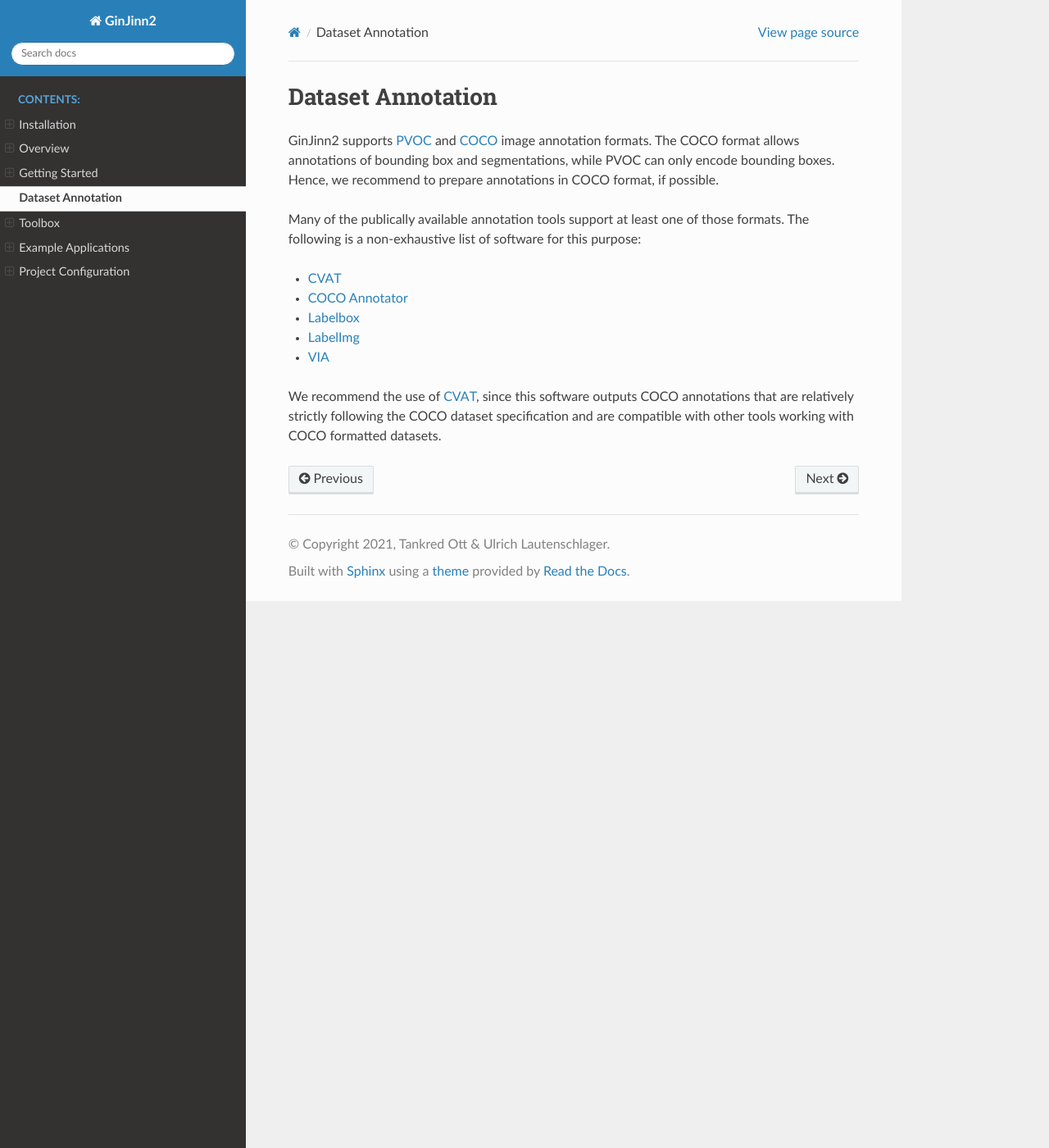
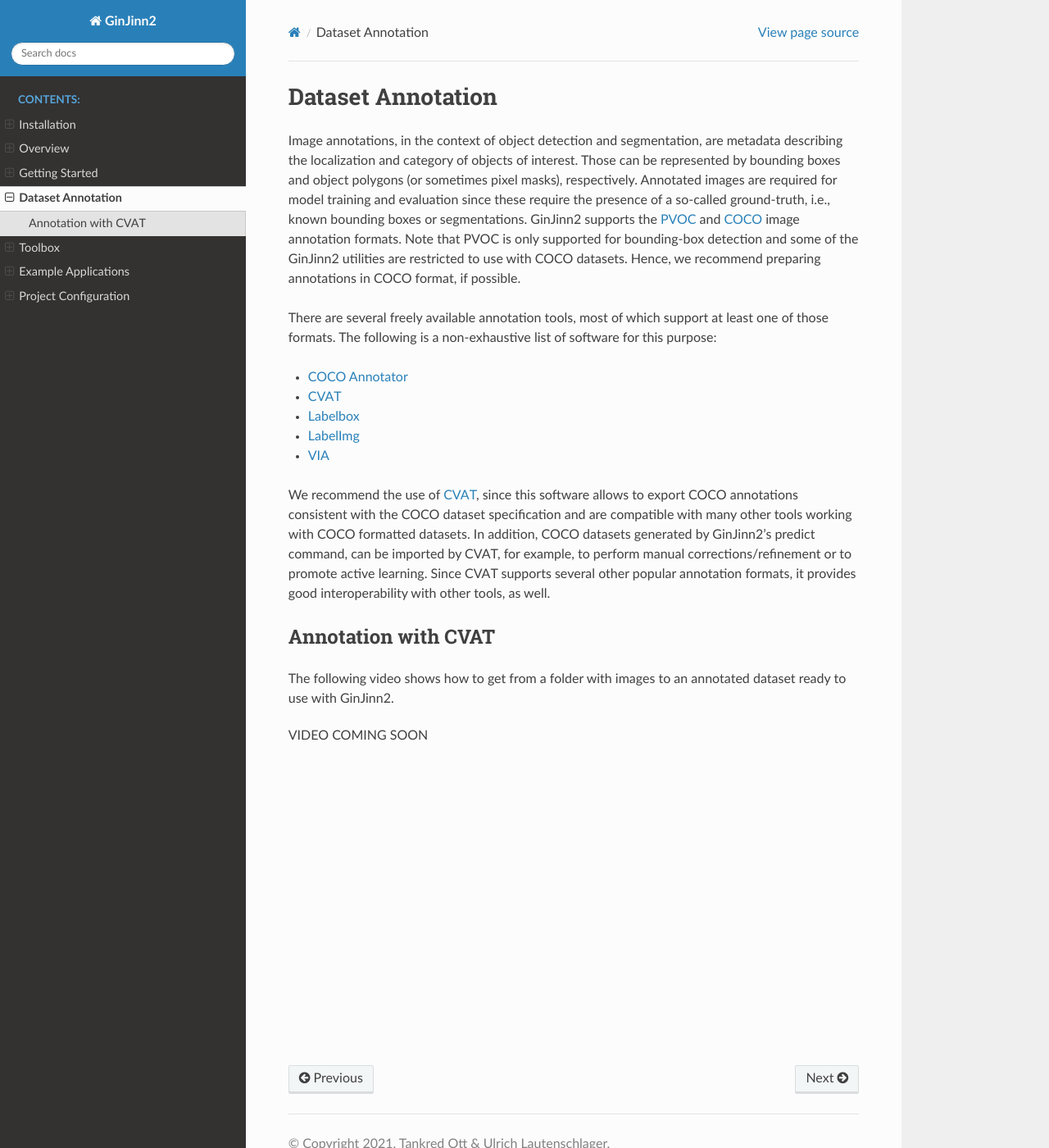
Before and after one commit to AGOberprieler/GinJinn2, a Sphinx documentation site: the page built from docs/annotation.rst, in a window 1280 px wide and 1400 px high. Shown: the whole window at 82% size. Built offline with Sphinx 7.4.7 and the Read the Docs theme 2.0.0, drawn with Linux system fonts in a browser that asks for light colours.

Commit message:
annotation docs

```diff
--- a/docs/annotation.rst
+++ b/docs/annotation.rst
@@ -3,17 +3,33 @@
 Dataset Annotation
 ==================
 
-GinJinn2 supports `PVOC <http://host.robots.ox.ac.uk/pascal/VOC/>`_ and `COCO <https://cocodataset.org/#format-data>`_ image annotation formats.
-The COCO format allows annotations of bounding box and segmentations, while PVOC can only encode bounding boxes.
-Hence, we recommend to prepare annotations in COCO format, if possible.
+Image annotations, in the context of object detection and segmentation, are metadata describing the localization and category of objects of interest.
+Those can be represented by bounding boxes and object polygons (or sometimes pixel masks), respectively.
+Annotated images are required for model training and evaluation since these require the presence of a so-called ground-truth, i.e., known bounding boxes or segmentations.
+GinJinn2 supports the `PVOC <http://host.robots.ox.ac.uk/pascal/VOC/>`_ and `COCO <https://cocodataset.org/#format-data>`_ image annotation formats.
+Note that PVOC is only supported for bounding-box detection and some of the GinJinn2 utilities are restricted to use with COCO datasets.
+Hence, we recommend preparing annotations in COCO format, if possible.
 
-Many of the publically available annotation tools support at least one of those formats.
+There are several freely available annotation tools, most of which support at least one of those formats.
 The following is a non-exhaustive list of software for this purpose:
 
+- `COCO Annotator <https://github.com/jsbroks/coco-annotator>`_
 - `CVAT <https://github.com/openvinotoolkit/cvat>`_
-- `COCO Annotator <https://github.com/jsbroks/coco-annotator>`_
 - `Labelbox <https://labelbox.com>`_
 - `LabelImg <https://github.com/tzutalin/labelImg>`_
 - `VIA <https://www.robots.ox.ac.uk/~vgg/software/via/>`_
 
-We recommend the use of `CVAT <https://github.com/openvinotoolkit/cvat>`_, since this software outputs COCO annotations that are relatively strictly following the COCO dataset specification and are compatible with other tools working with COCO formatted datasets.
+We recommend the use of `CVAT <https://github.com/openvinotoolkit/cvat>`_, since this software allows to export COCO annotations consistent with the COCO dataset specification and are compatible with many other tools working with COCO formatted datasets.
+In addition, COCO datasets generated by GinJinn2’s predict command, can be imported by CVAT, for example, to perform manual corrections/refinement or to promote active learning.
+Since CVAT supports several other popular annotation formats, it provides good interoperability with other tools, as well.
+
+Annotation with CVAT
+--------------------
+
+The following video shows how to get from a folder with images to an annotated dataset ready to use with GinJinn2.
+
+.. raw:: html
+
+    <div style="position: relative; padding-bottom: 56.25%; height: 0; overflow: hidden; max-width: 100%; height: auto;">
+        VIDEO COMING SOON
+    </div>
```
